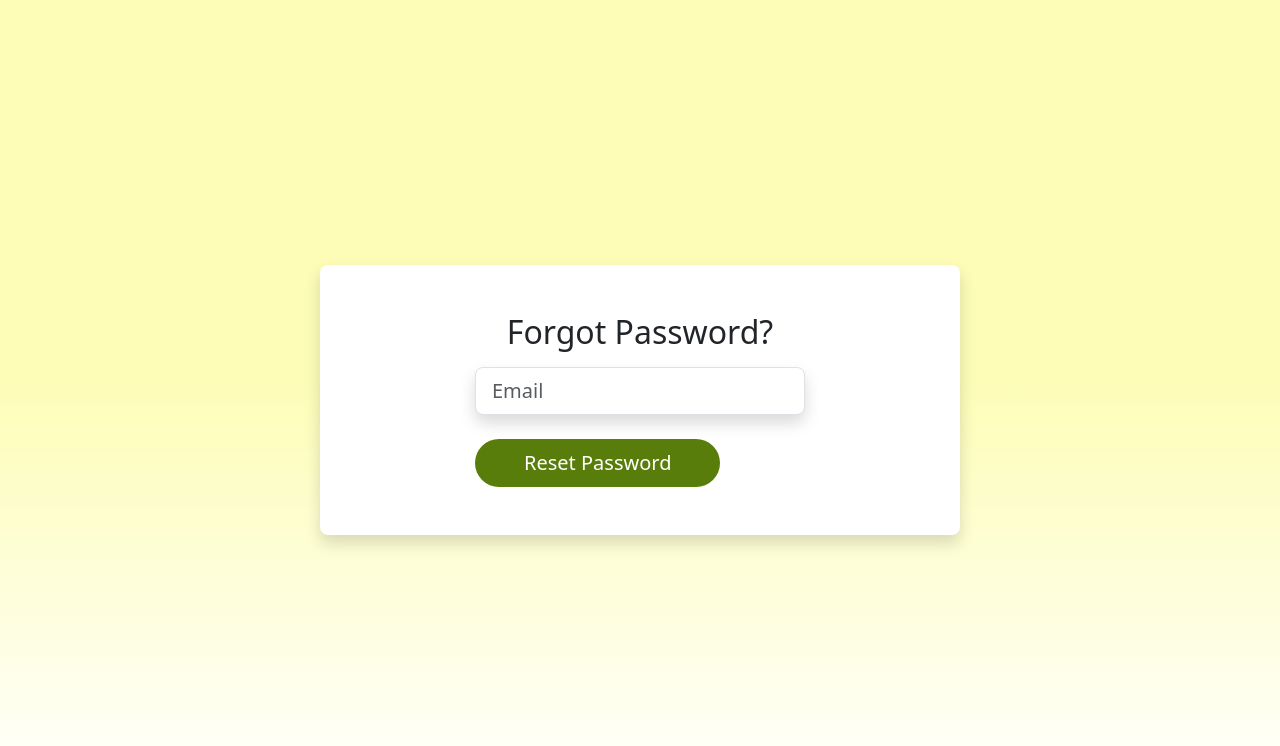
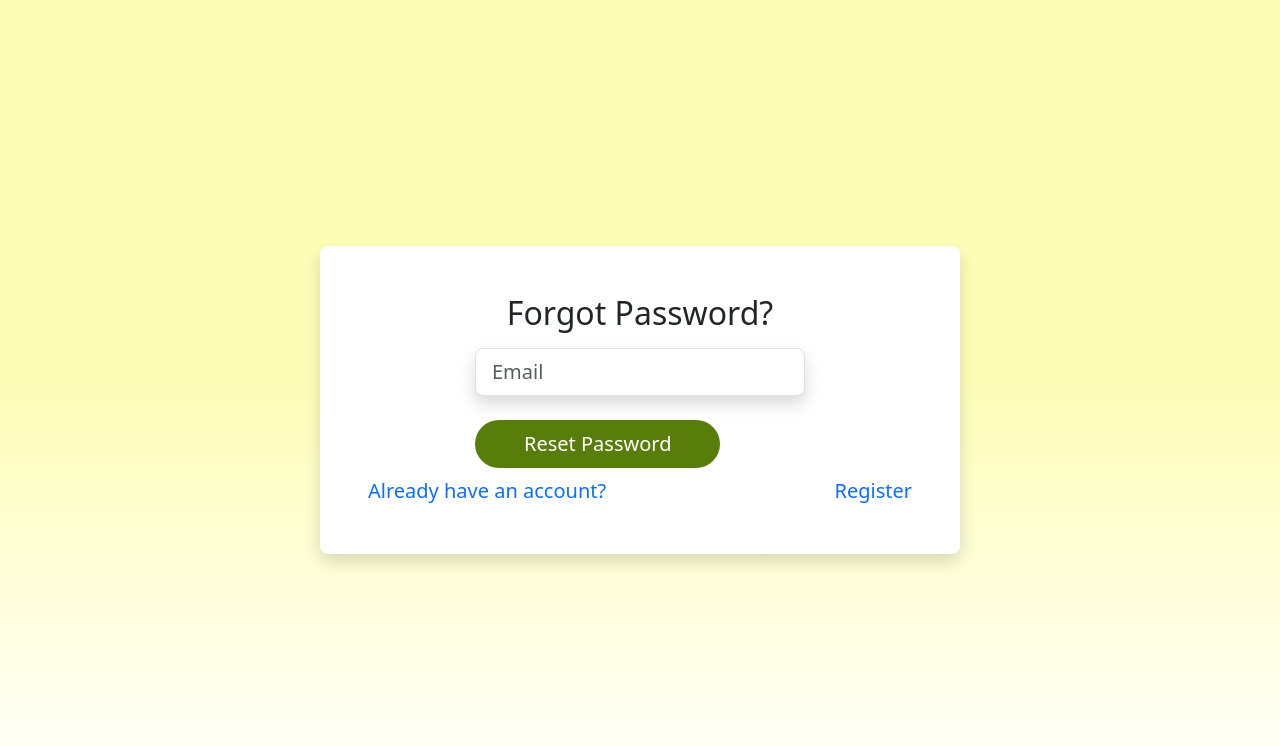
Before and after one commit to azhar9/COMP8347, a Django app: page /forgot-password/ in a window 1280 px wide. Shown: the top 746 px of the page. Run offline with Django 4.2, Linux system fonts and the light colour scheme; some libraries are stand-ins or nearby versions.

Commit message:
fixed css for some pages

```diff
--- a/onlinelearningapp/templates/course_detail.html
+++ b/onlinelearningapp/templates/course_detail.html
@@ -15,18 +15,18 @@
 {% if user_profile.role.name == 'student' %}
 <div class="unregistered-course-information-banner w-100 p-4 rounded-4 d-flex flex-column align-items-center"
      style="background: white;">
-    <div class="unregistered-course-information-banner-title">{{ course.description }}</div>
+    <div class="unregistered-course-information-banner-title">{{ course.name }}</div>
     <div class="unregistered-course-information-banner-body d-flex my-4">
         <div class="unregistered-course-information-banner-body-profile d-flex flex-column align-items-center me-4">
             <div class="unregistered-course-information-banner-body-profile-pic">
                 <img src="https://randomuser.me/api/portraits/men/1.jpg" alt="">
             </div>
             <div class="unregistered-course-information-banner-body-profile-name">
-                {{ person_name_here }}
+                {{ course.instructor }}
             </div>
         </div>
         <div class="unregistered-course-information-banner-description">
-
+            {{ course.description }}
         </div>
     </div>
     {% if not enrollments %}
--- a/onlinelearningapp/templates/forgot_password.html
+++ b/onlinelearningapp/templates/forgot_password.html
@@ -9,14 +9,21 @@
     <link href="{% static 'css/style.css' %}" rel="stylesheet">
 </head>
 <body class="w-100 d-flex flex-column justify-content-center align-items-center">
-<div class="w-50 p-5 register-form-container shadow d-flex flex-column align-items-center rounded-3">
+<div class="w-50 p-5 register-form-container shadow rounded-3">
+    <div class="w-100 d-flex flex-column align-items-center">
         <h2>Forgot Password?</h2>
         <form method="post">
             {% csrf_token %}
-        <input type="email" name="email" id="email" class="form-control form-control-lg shadow mt-2" placeholder="Email">
+            <input type="email" name="email" id="email" class="form-control form-control-lg shadow mt-2"
+                   placeholder="Email">
             <br>
             <input type="submit" value="Reset Password" class="btn rounded-pill px-5 py-2 btn-color-primary fs-5">
         </form>
+        <div class="w-100 d-flex flex-row justify-content-between mt-2">
+            <a class="fs-5" href="{% url 'login_view' %}">Already have an account?</a>
+            <a class="fs-5" href="{% url 'register' %}">Register</a>
+        </div>
+    </div>
 </div>
 {% bootstrap_javascript %}
 </body>
--- a/onlinelearningapp/templates/register.html
+++ b/onlinelearningapp/templates/register.html
@@ -10,7 +10,7 @@
 </head>
 <body class="w-100 d-flex flex-column justify-content-center align-items-center">
 <img src="{% static 'images/Eduhub-4 2.png' %}" class="register-logo">
-<div class="w-50 p-5 register-form-container shadow">
+<div class="w-50 p-5 register-form-container shadow rounded-3">
     <form method="post" class="m-3 d-flex flex-column align-items-center">
         {% csrf_token %}
         <input type="text" id="username" name="username" class="form-control form-control-lg shadow"
```
Also changed, not shown: onlinelearningapp/templates/login.html (+9 -5 lines). Lines whose indentation alone changed are shown as unchanged.
